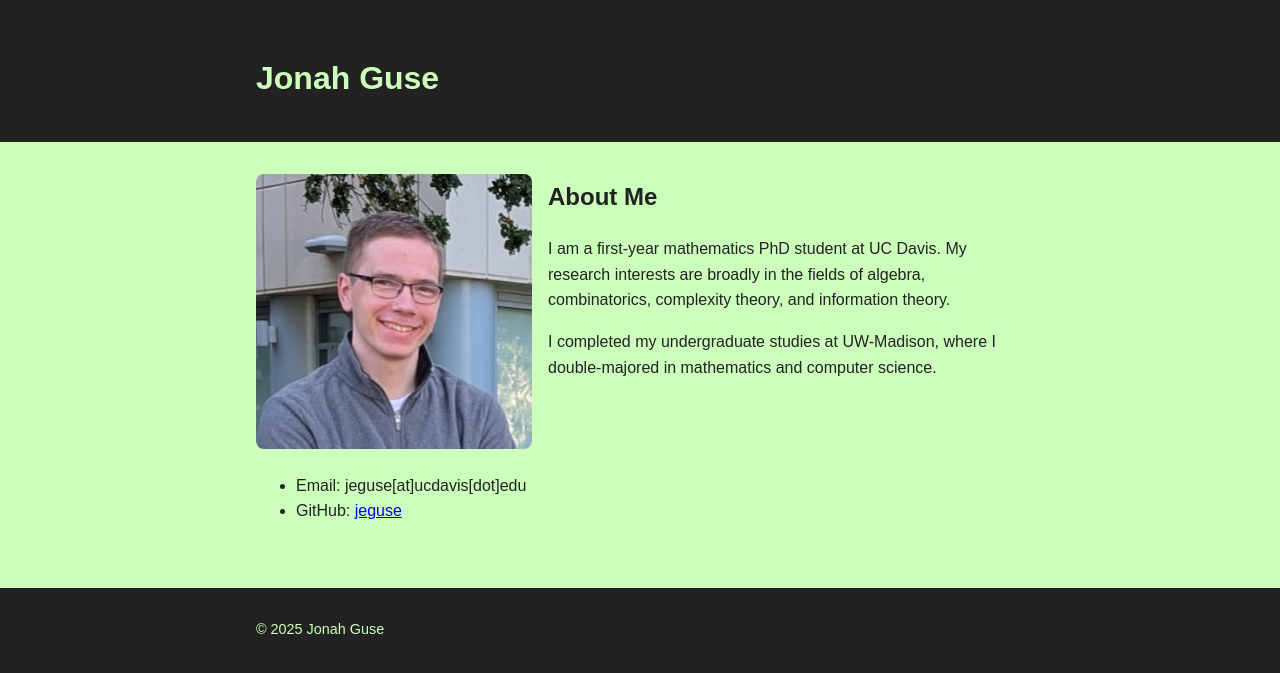
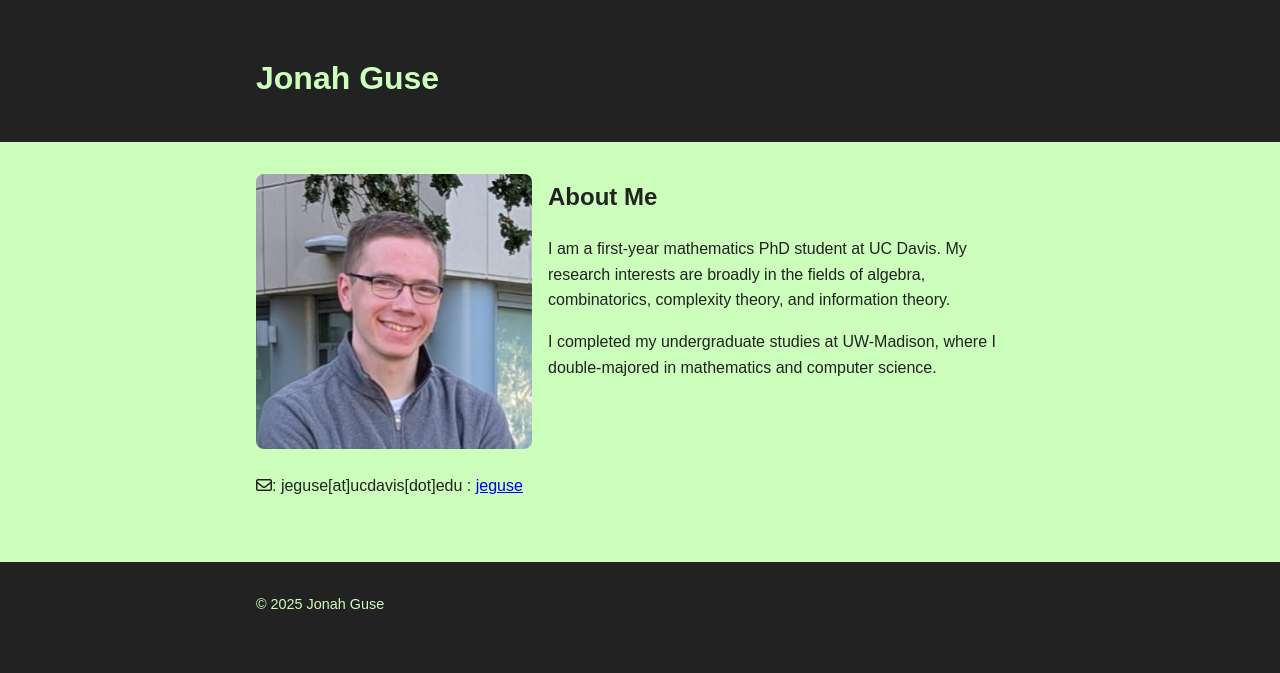
Before and after one commit to jeguse/jeguse.github.io, a Jekyll site: the page built from index.md, in a window 1280 px wide. Shown: the top 673 px of the page. Built offline with Jekyll 4.4.1, drawn with Linux system fonts in a browser that asks for light colours; nearby versions of some CDN libraries.

Commit message:
Update index.md

```diff
--- a/index.md
+++ b/index.md
@@ -9,8 +9,8 @@
 
 ![Jonah Guse](/assets/images/jeguse.jpg)
 
-- Email: jeguse[at]ucdavis[dot]edu
-- GitHub: [jeguse](https://github.com/jeguse)
+<i class="fa-regular fa-envelope"></i>: jeguse[at]ucdavis[dot]edu
+<i class="fa-spotify"></i>: [jeguse](https://github.com/jeguse)
 <!-- - Spotify: [jongus](https://open.spotify.com/user/av0zvsdkik8p5x02eflvtpml1) -->
 
 </div>
```
